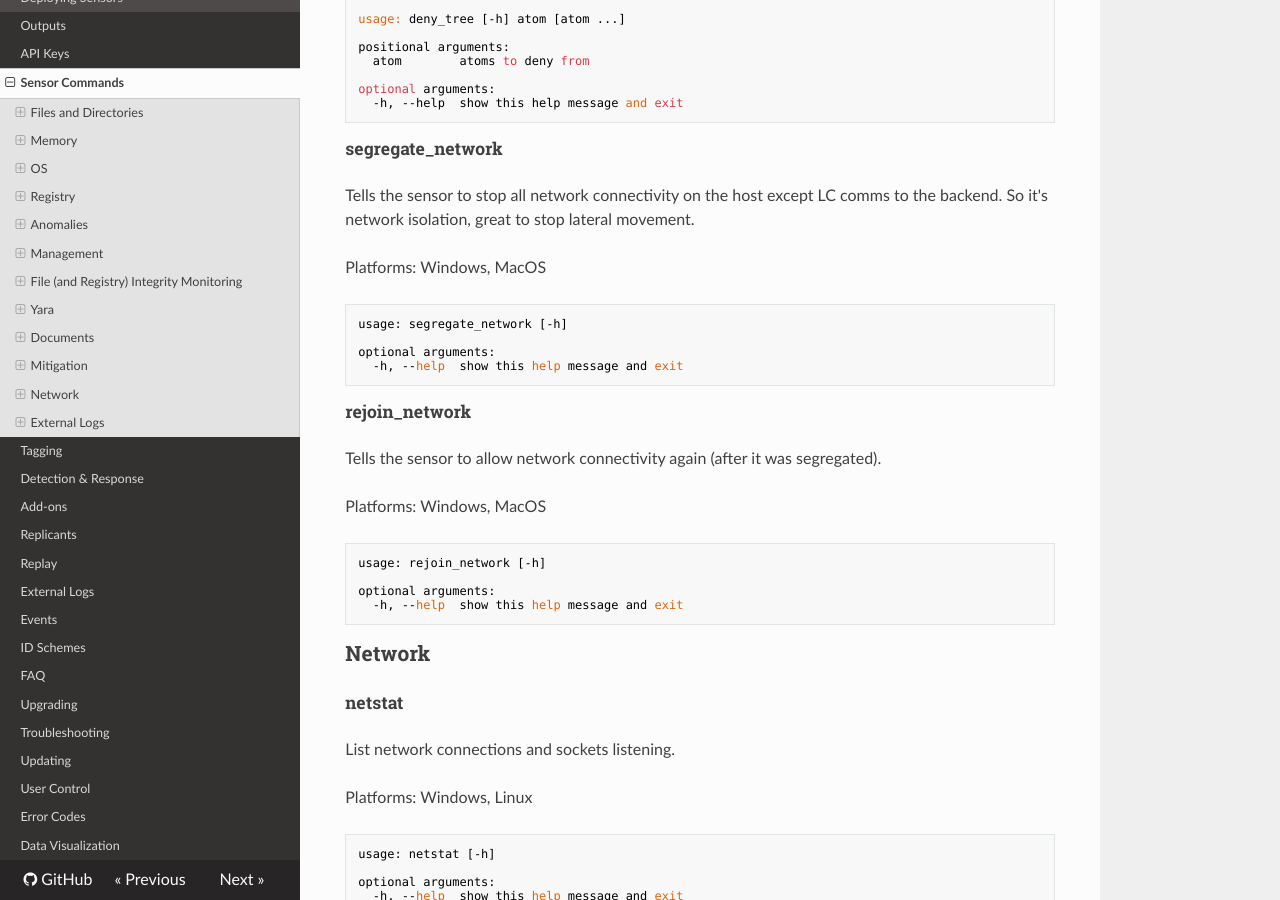
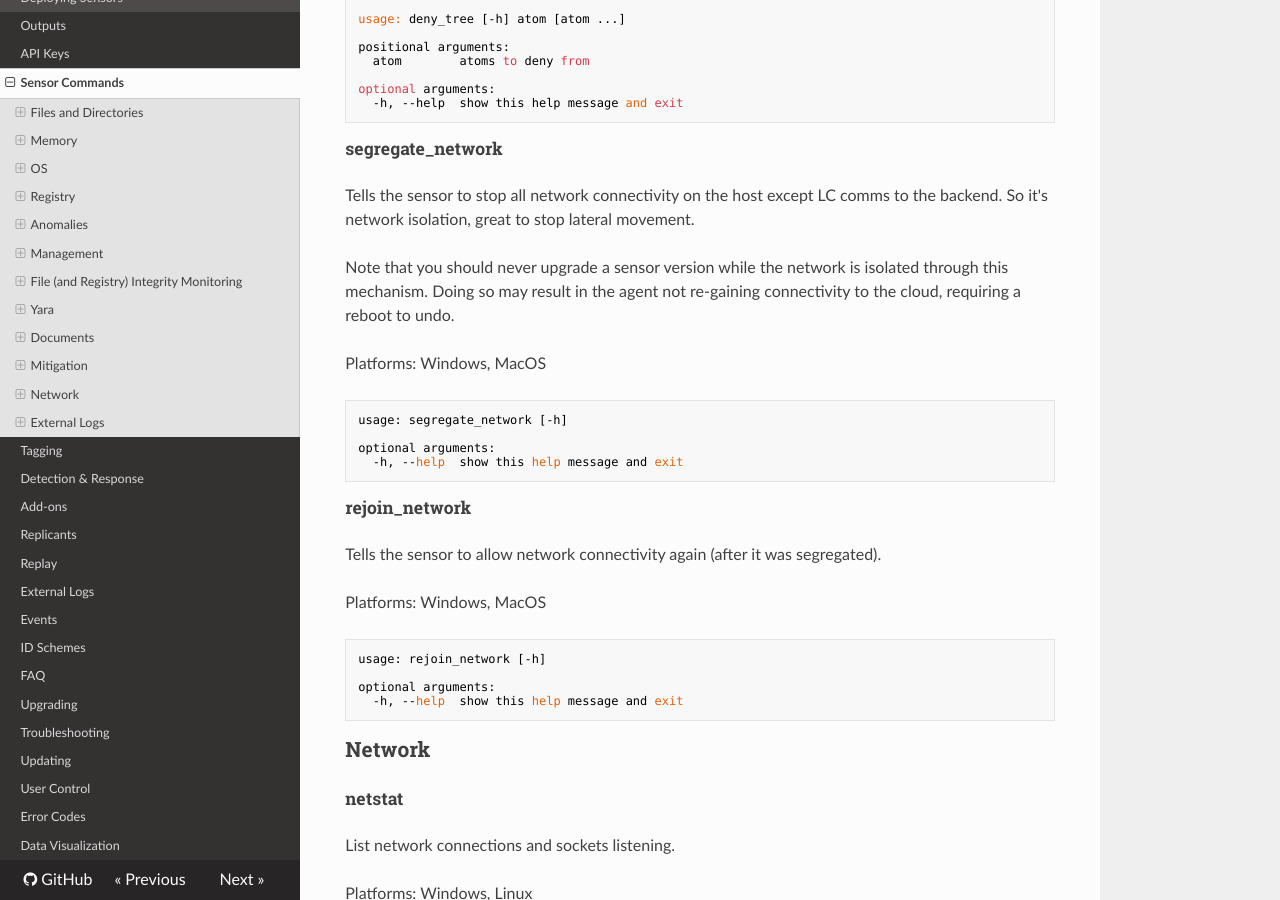
Before and after one commit to refractionPOINT/lce_doc, an MkDocs documentation site: the page built from docs/sensor_commands.md, in a window 1280 px wide and 900 px high, scrolled down 14290 px. Built offline with MkDocs 1.6.1, drawn with Linux system fonts in a browser that asks for light colours; nearby versions of some CDN libraries; old or Windows-style settings are respelled for this version of MkDocs.

Commit message:
Small note on segregation and upgrades.

````diff
--- a/docs/sensor_commands.md
+++ b/docs/sensor_commands.md
@@ -666,6 +666,9 @@ optional arguments:
 ### segregate_network
 Tells the sensor to stop all network connectivity on the host except LC comms to the backend. So it's network isolation, great to stop lateral movement.
 
+Note that you should never upgrade a sensor version while the network is isolated through this mechanism. Doing so may result in the agent not re-gaining
+connectivity to the cloud, requiring a reboot to undo.
+
 Platforms: Windows, MacOS
 
 ```
````
